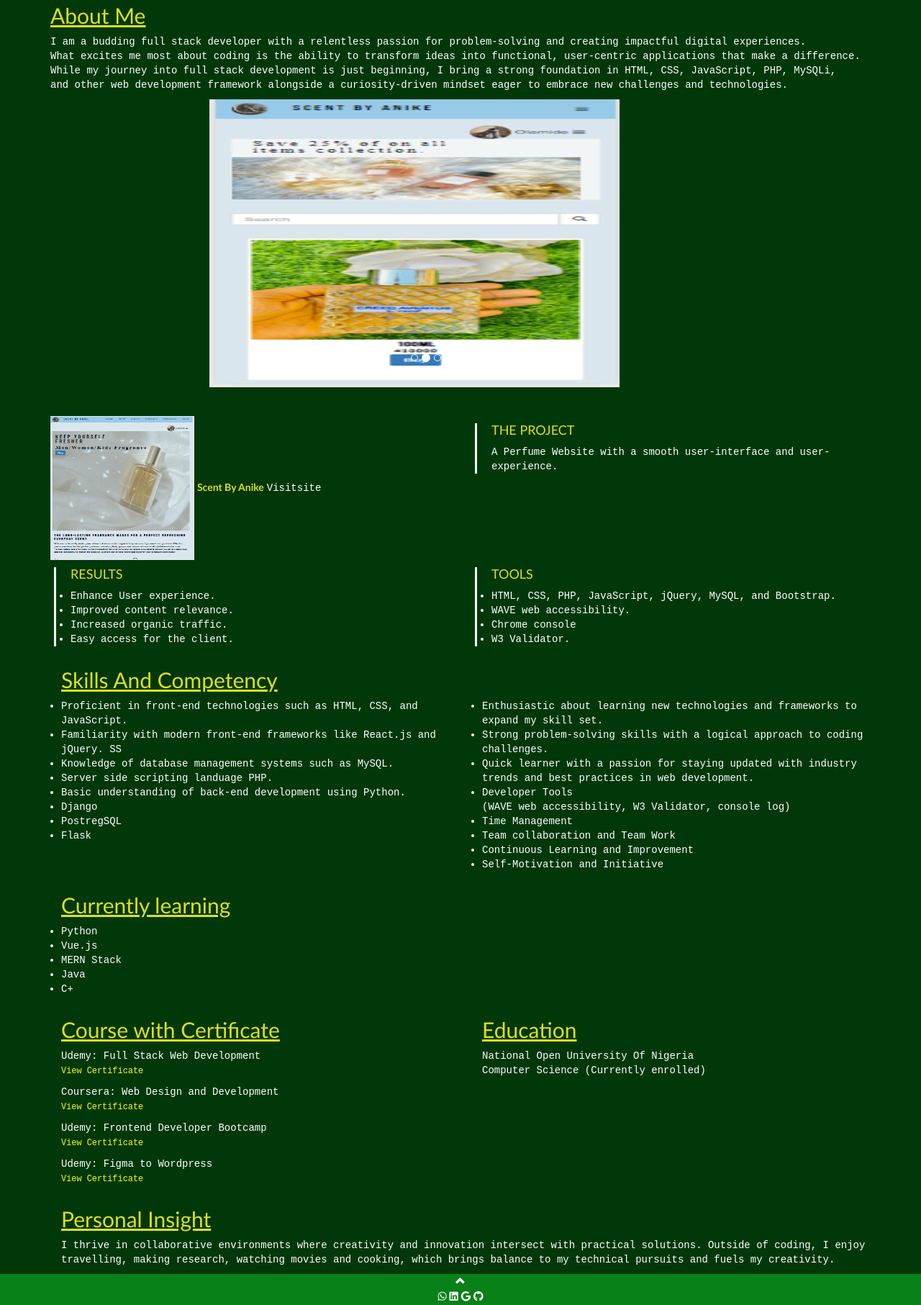
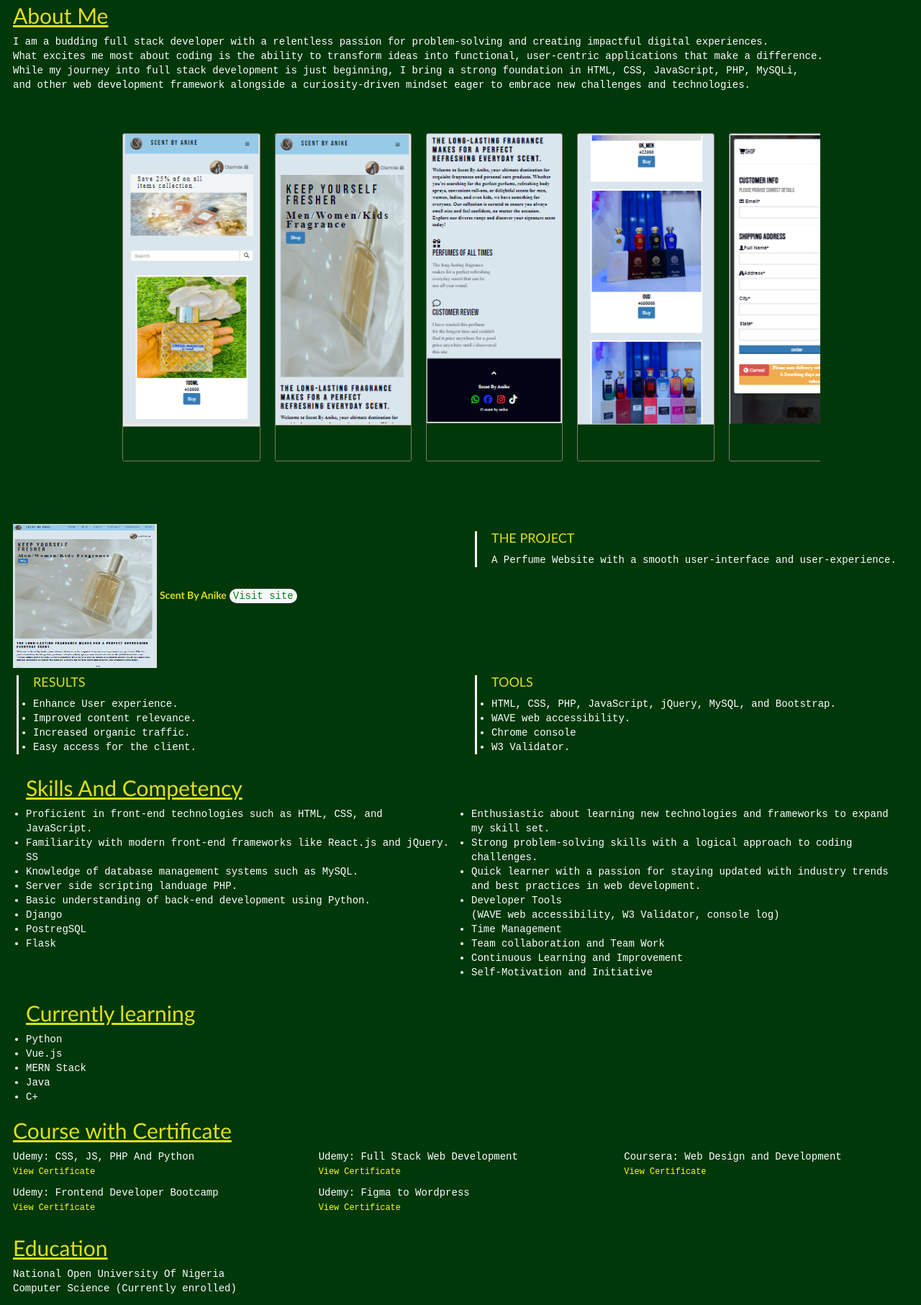
Before and after one commit to simplicityf/omobolanleazeezat, a plain HTML site: page index.html in a window 1280 px wide. Shown: the part 497-2310 px from the top of the page at 72% size. Drawn offline with nearby package versions, Linux system fonts and the light colour scheme.

Commit message:
Add files via upload

```diff
--- a/index.html
+++ b/index.html
@@ -15,9 +15,11 @@
 
   <link rel="stylesheet" href="style.css">
 
+
   <link rel="preconnect" href="https://fonts.googleapis.com">
   <link rel="preconnect" href="https://fonts.gstatic.com" crossorigin>
   <link href="https://fonts.googleapis.com/css2?family=Bebas+Neue&display=swap" rel="stylesheet">
+
 
    <!-- jQuery library -->
   <script src="https://ajax.googleapis.com/ajax/libs/jquery/3.7.1/jquery.min.js"></script>
@@ -28,9 +30,11 @@
   <!-- font awesome -->
   <script src="https://kit.fontawesome.com/ba9d34204b.js"  crossorigin="anonymous"></script>
 
+
+
 </head>
     <body>
-      <div class="container">
+
         <nav class="navbar navbar-default navv">
             <div class="navbar-header">
               <button type="button" class="navbar-toggle" data-toggle="collapse" data-target="#myNavbar">
@@ -47,13 +51,14 @@
                 </ul>
                 </div>
                 </nav>
-                </div>
 
 
-            <div class="container">
+
+
 
         <div id="about">
           <div class="row">
+
             <div class="col-sm-6">
     <div class="section1">
         <div id="aboutme">
@@ -69,92 +74,85 @@
       </div>
     </div>
 </div>
+
+
+   <h2 class="text-left"><u>About Me</u></h2>
+   <p class="text-left">I am a budding full stack developer with a relentless passion for problem-solving and creating impactful digital experiences.<br> What excites me most about coding is the ability to transform ideas into functional, user-centric applications that make a difference.<br> While my journey into full stack development is just beginning, I bring a strong foundation in HTML, CSS, JavaScript, PHP, MySQLi, <br>and other web development framework alongside a curiosity-driven mindset eager to embrace new challenges and technologies.</p>
+
+
+  <div class="main">
+
+    <div class="slide-contain">
+      <section class="contain" id="slider">
+
+        <div class="thumb">
+             <img src="images/scent1.PNG" alt="img">
             </div>
 
- <div class="container">
-   <h2 class="text-left"><u>About Me</u></h2>
-   <p class="text-left">I am a budding full stack developer with a relentless passion for problem-solving and creating impactful digital experiences.<br> What excites me most about coding is the ability to transform ideas into functional, user-centric applications that make a difference.<br> While my journey into full stack development is just beginning, I bring a strong foundation in HTML, CSS, JavaScript, PHP, MySQLi, <br>and other web development framework alongside a curiosity-driven mindset eager to embrace new challenges and technologies.</p>
+        <div class="thumb">
+          <img src="images/scent2.PNG" alt="img">
         </div>
 
-   <div class="container">
-    <div id="myCarousel" class="carousel slide" data-ride="carousel">
-      <!-- Indicators -->
-      <ol class="carousel-indicators">
-        <li data-target="#myCarousel" data-slide-to="0" class="active"></li>
-        <li data-target="#myCarousel" data-slide-to="1"></li>
-        <li data-target="#myCarousel" data-slide-to="2"></li>
-        <li data-target="#myCarousel" data-slide-to="3"></li>
-        <li data-target="#myCarousel" data-slide-to="4"></li>
-        <li data-target="#myCarousel" data-slide-to="5"></li>
-        <li data-target="#myCarousel" data-slide-to="6"></li>
-        <li data-target="#myCarousel" data-slide-to="7"></li>
-        <li data-target="#myCarousel" data-slide-to="8"></li>
-      </ol>
-
-      <!-- Wrapper for slides -->
-      <div class="carousel-inner">
-
-        <div class="item active">
-          <div class="text-center image">
-          <img src="images/scent1.PNG" alt="image">
-          </div>
+        <div class="thumb">
+          <img src="images/scent3.PNG" alt="img">
         </div>
 
-        <div class="item">
-          <div class="text-center image">
-          <img src="images/scent2.PNG" alt="img">
-          </div>
+        <div class="thumb">
+          <img src="images/scent4.PNG" alt="img">
         </div>
 
-        <div class="item">
-          <div class="text-center image">
-          <img src="images/scent3.PNG" alt="img2">
-          </div>
+        <div class="thumb">
+          <img src="images/scent5.PNG" alt="img">
         </div>
 
-        <div class="item">
-          <div class="text-center image">
-          <img src="images/scent4.PNG" alt="img3">
-        </div>
+        <div class="thumb">
+          <img src="images/scent6.PNG" alt="img">
          </div>
 
-        <div class="item">
-          <div class="text-center image">
-          <img src="images/scent5.PNG" alt="img3">
-        </div>
+        <div class="thumb">
+          <img src="images/scent7.PNG" alt="img">
         </div>
 
-        <div class="item">
-          <div class="text-center image">
-          <img src="images/scent6.PNG" alt="img3">
-        </div>
+        <div class="thumb">
+          <img src="images/scent8.PNG" alt="img">
         </div>
 
-        <div class="item">
-          <div class="text-center image">
-          <img src="images/scent7.PNG" alt="img3">
-          </div>
+        <div class="thumb">
+          <img src="images/scent9.PNG" alt="img">
         </div>
 
-        <div class="item">
-          <div class="text-center image">
-          <img src="images/scent8.PNG" alt="img3">
+        <div class="thumb">
+          <img src="images/scent10.PNG" alt="img">
+        </div>
+
+        <div class="thumb">
+          <img src="images/scent11.PNG" alt="img">
+        </div>
+
+        <div class="thumb">
+          <img src="images/scent12.PNG" alt="img">
+        </div>
+
+        <div class="thumb">
+          <img src="images/scent13.PNG" alt="img">
+        </div>
+      </section>
     </div>
   </div>
 
 
-      </div>
-      </div>
-
          <br>
          <br>
+
              <div id="project">
+
     <div class="row">
+
     <div class="col-sm-6">
     <div id="proimg">
     <img src="images/scent12.PNG" alt="project">
     <strong>Scent By Anike</strong>
-    <a href="https://scentbyanike.com.ng" title="Scent By Anike">Visitsite </a>
+    <a href="https://scentbyanike.com.ng" title="Scent By Anike"><button>Visit site</button> </a>
   </div>
  </div>
 
@@ -167,6 +165,7 @@
    </div>
 
    <div class="row">
+
     <div class="col-sm-6">
    <div class="project">
     <h4>RESULTS</h4>
@@ -193,8 +192,9 @@
 </div>
 </div>
 
-<div class="container">
+
 <div id="skills">
+
     <h2 class="text-left">
         <u>Skills And Competency</u>
     </h2>
@@ -213,9 +213,7 @@
             <li>PostregSQL</li>
             <li>Flask
             </li>
-
             </ul>
-
           </div>
 
     <div class="col-sm-6">
@@ -232,10 +230,10 @@
            <li>Continuous Learning and Improvement</li>
            <li>Self-Motivation and Initiative</li>
         </ul>
-
+      </div>
       </div>
 
-      </div>
+
 
       <h2 class="text-left"><u>Currently learning</u></h2>
       <ul>
@@ -247,22 +245,40 @@
       </ul>
 
 
+      </div>
+
+
+
+      <h2><u>Course with Certificate</u></h2>
 
       <div class="row">
-        <div class="col-sm-6">
-      <h2><u>Course with Certificate</u></h2>
+
+        <div class="col-sm-6 col-md-4">
+          <p>Udemy: CSS, JS, PHP And Python
+            <br><a href="files/fullstack_with_python.pdf"><small class="pdf">View Certificate</small></a>
+          </p>
+          </div>
+
+        <div class="col-sm-6 col-md-4">
       <p>Udemy: Full Stack Web Development
         <br><a href="files/fullstack.pdf"><small class="pdf">View Certificate</small></a>
       </p>
+      </div>
 
+
+      <div class="col-sm-6 col-md-4">
       <p>Coursera: Web Design and Development
         <br><a href="files/courseracert.pdf"><small class="pdf">View Certificate</small></a>
       </p>
+      </div>
 
+      <div class="col-sm-6 col-md-4">
       <p>Udemy: Frontend Developer Bootcamp
         <br><a href="files/Front-end_Developer_Certificate.pdf" target="_blank"><small class="pdf">View Certificate</small></a>
       </p>
+      </div>
 
+      <div class="col-sm-6 col-md-4">
       <p>Udemy: Figma to Wordpress
         <br><a href="files/Figma_to_Wordpress_Cert.pdf" target="_blank">
           <small class="pdf">View Certificate</small>
@@ -270,12 +286,13 @@
       </p>
       </div>
 
-      <div class="col-sm-6">
+      </div>
+
+
+
       <h2><u>Education</u></h2>
       <p>National Open University Of Nigeria<br>
      Computer Science <span>(Currently enrolled)</span></p>
-    </div>
-  </div>
 
 
     <h2><u>Personal Insight</u></h2>
@@ -284,26 +301,18 @@
 
     </p>
 
-       </div>
-       </div>
-       </div>
-
-
-
 
        <footer class="text-center">
         <a class="up-arrow" href="#about" data-toggle="tooltip" title="TO TOP">
           <span class="glyphicon glyphicon-chevron-up"></span>
         </a><br>
         <div>
-        <a href="https://wa.me/message/6A2YPIYQUMF7E1" title="WhatsApp" id="whatsapp"><i class="fa-brands fa-whatsapp whatsapp"></i></a>
-        <a href="www.linkedin.com/in/omobolanlehazeezat" title="LinkedIn" id="linkedin"><i class="fa-brands fa-linkedin"></i></a>
-        <a href="mailto:omobolanlehazeezat@gmail.com" title="Gmail" id="gmail"><i class="fa-brands fa-google"></i></a>
+        <a href="https://wa.me/message/6A2YPIYQUMF7E1" title="WhatsApp"><i class="fa-brands fa-whatsapp whatsapp"></i></a>
+        <a href="www.linkedin.com/in/omobolanlehazeezat" title="LinkedIn"><i class="fa-brands fa-linkedin"></i></a>
+        <a href="mailto:omobolanlehazeezat@gmail.com" title="Gmail"><i class="fa-brands fa-google"></i></a>
         <a href="https://github.com/simplicityf" title="Github"><i class="fa-brands fa-github"></i></a>
         <p><small>&copy; omobolanlehazeezat</small></p>
          </div>
-
-
       </footer>
 
       <script>
@@ -312,5 +321,7 @@
          });
      </script>
 
+                           <script src="slide.js"></script>
+
 </body>
 </html>
--- /dev/null
+++ b/slide.js
@@ -0,0 +1,29 @@
+//variable
+
+let thumb= document.getElementsByClassName("thumb");
+let slider = document.getElementById("slider");
+
+const maxScrollLeft = slider.scrollWidth - slider.clientWidth;
+ // document.alert(maxScrollLeft);
+
+ //autolay slider
+
+ function autoPlay() {
+    if (slider.scrollLeft > (maxScrollLeft - 1)) {
+        slider.scrollLeft -= maxScrollLeft;
+    } else {
+        slider.scrollLeft += 1;
+    }
+ }
+
+ let play = setInterval(autoPlay, 10);
+
+ //pause slider on hover
+ for(let i=0; i<thumb.length; i++){
+    thumb[i].addEventListener("mouseover", () =>{
+        clearInterval(play)
+    })
+    thumb[i].addEventListener("mouseout", () =>{
+        return play = setInterval(autoPlay, 10);
+    })
+ }
--- a/style.css
+++ b/style.css
@@ -1,11 +1,14 @@
 * {
     margin:0;
     padding: 0;
+
 }
 
 body {
     background-color:rgb(1, 56, 10);
     color: white;
+    margin-left: 18px;
+    margin-right: 18px;
 }
 
 h1, h2, h3, h4, strong {
@@ -16,6 +19,11 @@ h1, h2, h3, h4, strong {
 p, a, ul li {
     font-family: 'Courier New', Courier, monospace;
     color: white!important;
+}
+
+#skills{
+    margin-left: 18px;
+    margin-right: 18px;
 }
 
 .pdf {
@@ -45,10 +53,7 @@ p, a, ul li {
     margin-top: 10px;
     outline: 1px solid rgb(6, 190, 6);
 }
-.image img{
-    width:80%;
-    height: 70vh !important;
-}
+
 .project {
     border: none;
     border-left: 3px solid whitesmoke;
@@ -66,6 +71,80 @@ footer {
           height: 25vh;
 }
 
+
+.contain {
+    max-width: 900x;
+    margin: 0 auto;
+    padding: 0 20px;
+}
+
+button {
+    background-color: ghostwhite;
+    color: #088118!important;
+    border: none;
+    border-radius: 50px;
+    width: auto;
+    height: auto;
+    padding: 0 5px;
+}
+
+.main {
+    background-color: rgb(1, 56, 10);
+    padding: 3rem 0;
+}
+
+.slide-contain{
+    max-width: 1000px;
+    display: flex;
+    justify-content: center;
+    align-items: center;
+    margin: 0 auto;
+}
+
+section {
+    width: 100%;
+    margin: 0 auto;
+    display: flex;
+    justify-content: flex-start;
+    align-items: center;
+    flex-wrap: nowrap;
+    overflow-x: auto;
+
+}
+
+section::-webkit-scrollbar{
+    height: 5px;
+    width: 2px;
+    border: 1px solid grey;
+    background-color: grey;
+}
+
+section::-webkit-scrollbar-track{
+   --webkit-box-shadow: inset 0 0 6px rgba(1, 56, 10, .3);
+}
+
+section::-webkit-scrollbar-thumb{
+    background-color: #088118;
+    outline: 1px solid ghostwhite;
+}
+
+section .thumb {
+    flex: 0 0 auto;
+    object-fit: cover;
+    margin: 5px;
+    border: 1px solid gray;
+    border-radius: 3px;
+    overflow: hidden;
+    transform: scale(.95);
+    transition: all .3s;
+    height: 60vh;
+}
+
+section .thumb:hover {
+    transform: scale(1);
+}
+
+
 @media screen and (min-width:650px) {
      .section1 {
         grid-template-columns: 45% 45%;
@@ -80,10 +159,7 @@ footer {
         width:70%;
 
     }
-    .image img{
-        width:50%;
-        height: 50vh !important;
-    }
+
 }
 
 @media screen and (min-width:500px) {
```
Also changed, not shown: 2 other files. Lines whose indentation alone changed are shown as unchanged.
